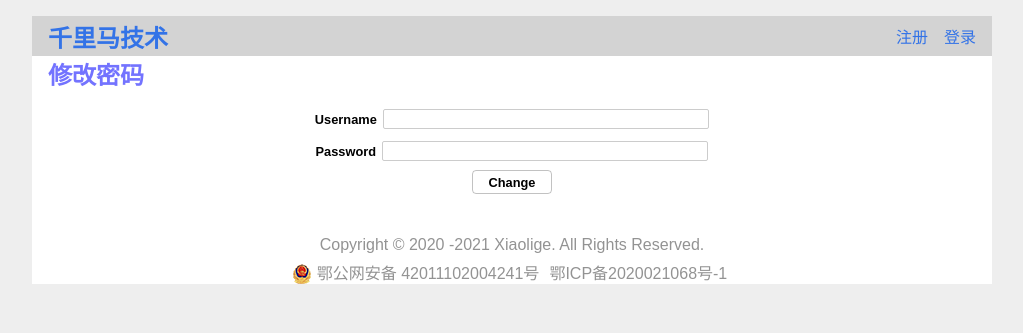
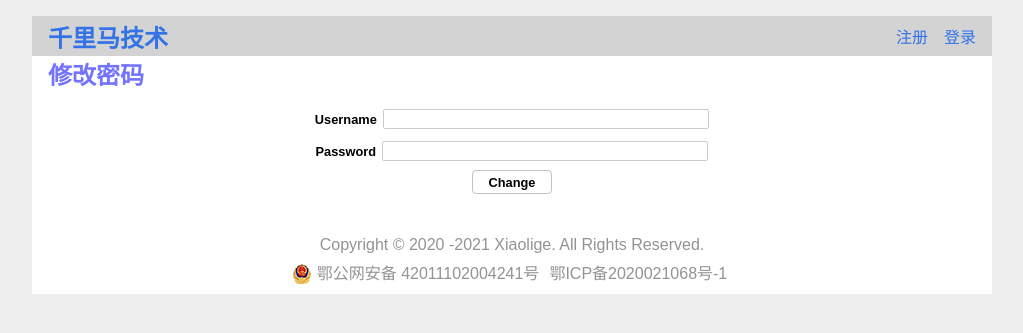
Before and after one commit to kason66/HelloWorld, a Flask app: page /auth/forget in a window 1280 px wide. Shown: the top 333 px of the page, without its empty margins (128-1151 px from the left). Run offline with Flask 2, Linux system fonts and the light colour scheme.

Commit message:
跳转ICP备案号链接底边距

```diff
--- a/FlaskDemo/flaskr/templates/base.html
+++ b/FlaskDemo/flaskr/templates/base.html
@@ -37,11 +37,12 @@
         <script>new Date().getFullYear()>2020&&document.write("-"+new Date().getFullYear());</script>
         Xiaolige. All Rights Reserved.
     </div>
-    <div style="width:max-content; margin:0 auto; padding:10px 0 20px;">
+    <div style="width:max-content;height:10px; margin:0 auto; padding:10px 0 20px;">
     <a target="_blank" href="http://www.beian.gov.cn/portal/registerSystemInfo?recordcode=42011102004241">
         <img src="{{ url_for('static', filename='备案图标.png') }}" style="float:left;"/>
         <p style="float:left;height:20px;line-height:20px;margin: 0px 5px 0px 5px; color:#939393;">鄂公网安备 42011102004241号</p>
     </a>
+        <!--添加ICP备案号 -->
     <a href="https://beian.miit.gov.cn/#/Integrated/recordQuery" target="_blank">
         <p style="float:left;height:20px;line-height:20px;margin: 0px 5px 0px 5px; color:#939393;">鄂ICP备2020021068号-1</p>
     </a>
```
